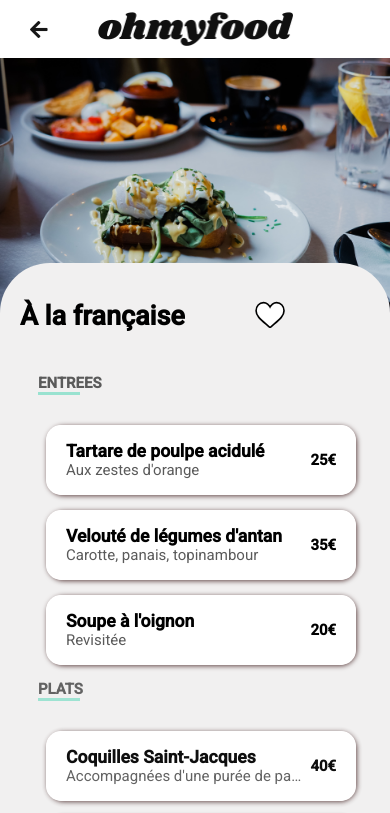
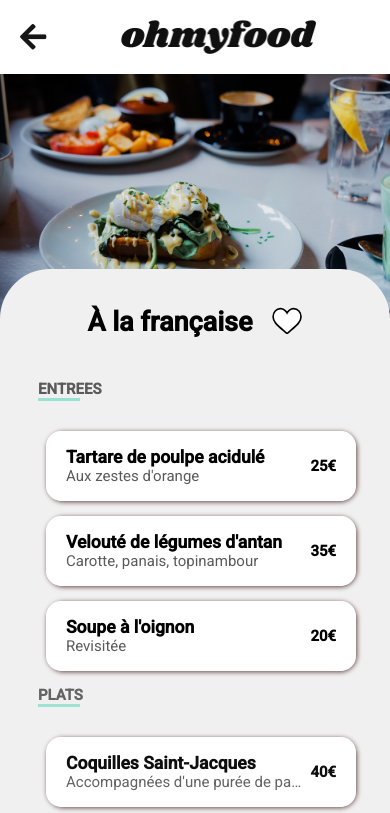
Before and after one commit to Helenepagniez/ohmyfood, a website: page menu3.html in a window 390 px wide. Shown: the top 813 px of the page. Drawn offline with Linux system fonts and the light colour scheme; a web font is replaced by a local one.

Commit message:
total responsive

```diff
--- a/css/menu1.css
+++ b/css/menu1.css
@@ -25,28 +25,37 @@ header
     background-color: white;
     width: 100%;
     display: flex;
+    justify-content: space-between;
+    align-items: center;
+    margin: 20px 0;
 }
 
 header i
 {
     color: rgb(22, 22, 22);
-    align-content: center;
-    margin: 20px -40px 0px 30px;
-    font-size: 20px;
+    font-size: 30px;
     cursor: pointer;
+    margin-left: 20px;
 }
 
 header .logo
 {
    height: auto;
    width: 50%;
-   margin: 12px 90px;
+   margin: auto;
 }
 
 /*********************************ASIDE*************************************/
+.image
+{
+    display: flex;
+    justify-content: center;
+    align-items: center;
+}
+
 .image .photo
 {
-    width: 400px;
+    width: 100%;
     height: auto;
     position: relative;
     z-index: -1;
@@ -60,13 +69,14 @@ header .logo
     padding: 10px 0px;
     margin-top: -65px;
     width: 100%;
-    max-width: 1230px;
 }
 
 .menu .nom
 {
     position: relative;
     display: flex;
+    justify-content: center;
+    align-items: center;
 }
 
 .menu .nom .coeur
@@ -77,6 +87,7 @@ header .logo
     -webkit-box-align: center;
     align-items: center;
     margin-right: 20px;
+    margin-left: 20px;
     width: 30px;
 }
 
@@ -84,7 +95,6 @@ header .logo
 {
     position: absolute;
     width: 30px;
-    margin: 0px 0px 0px 140px;
     fill: white;
     stroke: black;
     stroke-width: 30;
@@ -123,6 +133,14 @@ header .logo
     font-size: 27px;
     margin-left: 20px;
     color: black;
+}
+
+.menu .menu-conteneur
+{
+    display: flex;
+    justify-content: center;
+    align-items: center;
+    flex-wrap: wrap;
 }
 
 .menu .entrees,.plats, .desserts
@@ -321,7 +339,9 @@ header .logo
 
 .menu .commander
 {
-    margin: 58px 0px 48px 0px;
+    display: flex;
+    justify-content: center;
+    align-items: center;
 }
 
 .menu .commander .btn
@@ -332,9 +352,8 @@ header .logo
     color: white;
     font-size: 17px;
     padding: 10px 45px;
-    margin: 40px 98px;
+    margin: 40px 0;
     box-shadow: 1px 1px 5px rgb(82, 81, 81);
-    height: 45px;
     cursor: pointer;
     text-decoration: none;
 }
--- a/css/menu2.css
+++ b/css/menu2.css
@@ -25,28 +25,37 @@ header
     background-color: white;
     width: 100%;
     display: flex;
+    justify-content: space-between;
+    align-items: center;
+    margin: 20px 0;
 }
 
 header i
 {
     color: rgb(22, 22, 22);
-    align-content: center;
-    margin: 20px -40px 0px 30px;
-    font-size: 20px;
+    font-size: 30px;
     cursor: pointer;
+    margin-left: 20px;
 }
 
 header .logo
 {
    height: auto;
    width: 50%;
-   margin: 12px 90px;
+   margin: auto;
 }
 
 /*********************************ASIDE*************************************/
+.image
+{
+    display: flex;
+    justify-content: center;
+    align-items: center;
+}
+
 .image .photo
 {
-    width: 400px;
+    width: 100%;
     height: auto;
     position: relative;
     z-index: -1;
@@ -60,13 +69,14 @@ header .logo
     padding: 10px 0px;
     margin-top: -65px;
     width: 100%;
-    max-width: 1230px;
 }
 
 .menu .nom
 {
     position: relative;
     display: flex;
+    justify-content: center;
+    align-items: center;
 }
 
 .menu .nom .coeur
@@ -77,6 +87,7 @@ header .logo
     -webkit-box-align: center;
     align-items: center;
     margin-right: 20px;
+    margin-left: 20px;
     width: 30px;
 }
 
@@ -84,7 +95,6 @@ header .logo
 {
     position: absolute;
     width: 30px;
-    margin: 0px 0px 0px 140px;
     fill: white;
     stroke: black;
     stroke-width: 30;
@@ -123,6 +133,14 @@ header .logo
     font-size: 27px;
     margin-left: 20px;
     color: black;
+}
+
+.menu .menu-conteneur
+{
+    display: flex;
+    justify-content: center;
+    align-items: center;
+    flex-wrap: wrap;
 }
 
 .menu .entrees,.plats, .desserts
@@ -321,7 +339,9 @@ header .logo
 
 .menu .commander
 {
-    margin: 58px 0px 48px 0px;
+    display: flex;
+    justify-content: center;
+    align-items: center;
 }
 
 .menu .commander .btn
@@ -332,9 +352,8 @@ header .logo
     color: white;
     font-size: 17px;
     padding: 10px 45px;
-    margin: 40px 98px;
+    margin: 40px 0;
     box-shadow: 1px 1px 5px rgb(82, 81, 81);
-    height: 45px;
     cursor: pointer;
     text-decoration: none;
 }
--- a/css/menu3.css
+++ b/css/menu3.css
@@ -25,28 +25,37 @@ header
     background-color: white;
     width: 100%;
     display: flex;
+    justify-content: space-between;
+    align-items: center;
+    margin: 20px 0;
 }
 
 header i
 {
     color: rgb(22, 22, 22);
-    align-content: center;
-    margin: 20px -40px 0px 30px;
-    font-size: 20px;
+    font-size: 30px;
     cursor: pointer;
+    margin-left: 20px;
 }
 
 header .logo
 {
    height: auto;
    width: 50%;
-   margin: 12px 90px;
+   margin: auto;
 }
 
 /*********************************ASIDE*************************************/
+.image
+{
+    display: flex;
+    justify-content: center;
+    align-items: center;
+}
+
 .image .photo
 {
-    width: 400px;
+    width: 100%;
     height: auto;
     position: relative;
     z-index: -1;
@@ -60,13 +69,14 @@ header .logo
     padding: 10px 0px;
     margin-top: -65px;
     width: 100%;
-    max-width: 1230px;
 }
 
 .menu .nom
 {
     position: relative;
     display: flex;
+    justify-content: center;
+    align-items: center;
 }
 
 .menu .nom .coeur
@@ -77,6 +87,7 @@ header .logo
     -webkit-box-align: center;
     align-items: center;
     margin-right: 20px;
+    margin-left: 20px;
     width: 30px;
 }
 
@@ -84,7 +95,6 @@ header .logo
 {
     position: absolute;
     width: 30px;
-    margin: 0px 0px 0px 140px;
     fill: white;
     stroke: black;
     stroke-width: 30;
@@ -123,6 +133,14 @@ header .logo
     font-size: 27px;
     margin-left: 20px;
     color: black;
+}
+
+.menu .menu-conteneur
+{
+    display: flex;
+    justify-content: center;
+    align-items: center;
+    flex-wrap: wrap;
 }
 
 .menu .entrees,.plats, .desserts
@@ -321,7 +339,9 @@ header .logo
 
 .menu .commander
 {
-    margin: 58px 0px 48px 0px;
+    display: flex;
+    justify-content: center;
+    align-items: center;
 }
 
 .menu .commander .btn
@@ -332,9 +352,8 @@ header .logo
     color: white;
     font-size: 17px;
     padding: 10px 45px;
-    margin: 40px 98px;
+    margin: 40px 0;
     box-shadow: 1px 1px 5px rgb(82, 81, 81);
-    height: 45px;
     cursor: pointer;
     text-decoration: none;
 }
--- a/css/menu4.css
+++ b/css/menu4.css
@@ -25,28 +25,37 @@ header
     background-color: white;
     width: 100%;
     display: flex;
+    justify-content: space-between;
+    align-items: center;
+    margin: 20px 0;
 }
 
 header i
 {
     color: rgb(22, 22, 22);
-    align-content: center;
-    margin: 20px -40px 0px 30px;
-    font-size: 20px;
+    font-size: 30px;
     cursor: pointer;
+    margin-left: 20px;
 }
 
 header .logo
 {
    height: auto;
    width: 50%;
-   margin: 12px 90px;
+   margin: auto;
 }
 
 /*********************************ASIDE*************************************/
+.image
+{
+    display: flex;
+    justify-content: center;
+    align-items: center;
+}
+
 .image .photo
 {
-    width: 400px;
+    width: 100%;
     height: auto;
     position: relative;
     z-index: -1;
@@ -60,13 +69,14 @@ header .logo
     padding: 10px 0px;
     margin-top: -65px;
     width: 100%;
-    max-width: 1230px;
 }
 
 .menu .nom
 {
     position: relative;
     display: flex;
+    justify-content: center;
+    align-items: center;
 }
 
 .menu .nom .coeur
@@ -77,6 +87,7 @@ header .logo
     -webkit-box-align: center;
     align-items: center;
     margin-right: 20px;
+    margin-left: 20px;
     width: 30px;
 }
 
@@ -84,7 +95,6 @@ header .logo
 {
     position: absolute;
     width: 30px;
-    margin: 0px 0px 0px 140px;
     fill: white;
     stroke: black;
     stroke-width: 30;
@@ -123,6 +133,14 @@ header .logo
     font-size: 27px;
     margin-left: 20px;
     color: black;
+}
+
+.menu .menu-conteneur
+{
+    display: flex;
+    justify-content: center;
+    align-items: center;
+    flex-wrap: wrap;
 }
 
 .menu .entrees,.plats, .desserts
@@ -321,7 +339,9 @@ header .logo
 
 .menu .commander
 {
-    margin: 58px 0px 48px 0px;
+    display: flex;
+    justify-content: center;
+    align-items: center;
 }
 
 .menu .commander .btn
@@ -332,9 +352,8 @@ header .logo
     color: white;
     font-size: 17px;
     padding: 10px 45px;
-    margin: 40px 98px;
+    margin: 40px 0;
     box-shadow: 1px 1px 5px rgb(82, 81, 81);
-    height: 45px;
     cursor: pointer;
     text-decoration: none;
 }
--- a/menu3.html
+++ b/menu3.html
@@ -40,6 +40,7 @@
                     </svg>
                 </div>
             </div>
+            <div class="menu-conteneur">
                 <div class="entrees">
                     <h3 class="titre">ENTREES</h3>
                     <div class="repas">
@@ -157,6 +158,7 @@
                         </div>
                     </div>
                 </div>
+            </div>
             <div class="commander">
                 <a href="/merci.html" class="btn">Commander</a>
             </div>
```
Also changed, not shown: css/style.css (+3 -11 lines), menu1.html (+2 -0 lines), menu2.html (+2 -0 lines), menu4.html (+2 -0 lines). Lines whose indentation alone changed are shown as unchanged.
